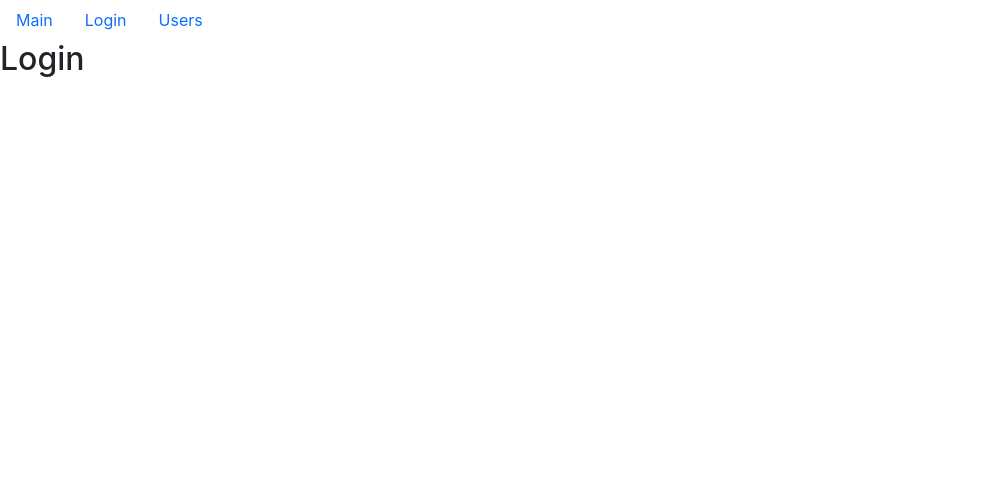
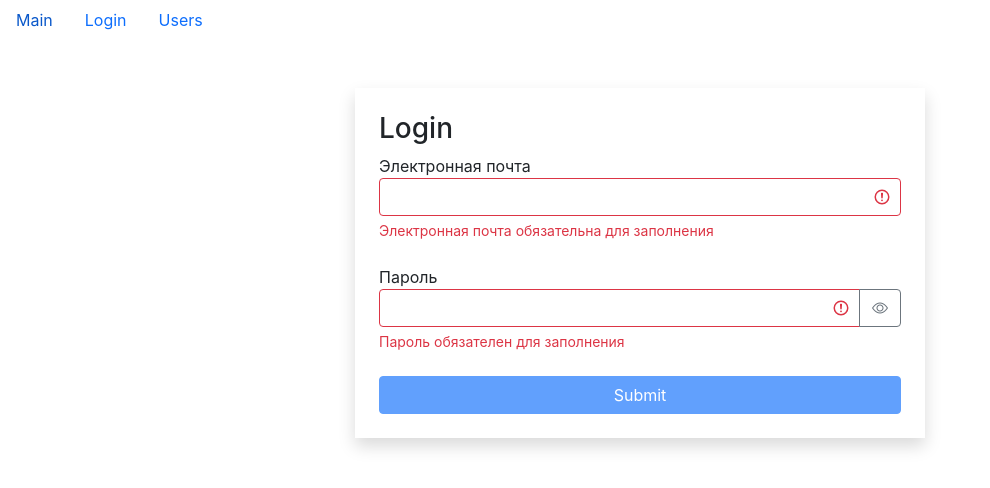
Before and after one commit to MarinaDreamwork/ReactModule-CourseProject, a React (Create React App) app: page /login in a window 1280 px wide. Shown: the top 488 px of the page, without its empty margins (0-990 px from the left). Built offline with nearby package versions, Linux system fonts and the light colour scheme.

Commit message:
Hometask#9 Part#1 Forms

```diff
--- /dev/null
+++ b/src/components/searchField.jsx
@@ -0,0 +1,21 @@
+import PropTypes from 'prop-types';
+
+const SearchField = ({ users, onSearchChange }) => {
+  const handleSearchChange = ({ target }) => {
+    if (target.value === '') return onSearchChange(null);
+    users.filter(user => user.name.toLowerCase().includes(target.value.trim().toLowerCase()) ? onSearchChange(user) : '');
+  };
+
+  return (
+    <div className="mb-3">
+      <input type="text" className="form-control" placeholder="Search..." onChange={handleSearchChange}/>
+    </div>
+  );
+};
+
+SearchField.propTypes = {
+  users: PropTypes.array.isRequired,
+  onSearchChange: PropTypes.func.isRequired
+};
+
+export default SearchField;
--- a/src/components/table.jsx
+++ b/src/components/table.jsx
@@ -2,11 +2,11 @@ import TableBody from './tableBody';
 import TableHeader from './tableHeader';
 import PropTypes from 'prop-types';
 
-const Table = ({ columns, onSort, selectedSort, data }) => {
+const Table = ({ columns, onSort, selectedSort, data, searchFieldData }) => {
   return (
     <table className='table table-hover'>
       <TableHeader columns={columns} {...{ onSort, selectedSort }}/>
-      <TableBody {...{ columns, data }}/>
+      <TableBody {...{ columns, data, searchFieldData }}/>
     </table>
   );
 };
@@ -15,7 +15,8 @@ Table.propTypes = {
   columns: PropTypes.object,
   onSort: PropTypes.func,
   selectedSort: PropTypes.object,
-  data: PropTypes.array
+  data: PropTypes.array,
+  searchFieldData: PropTypes.array
 };
 
 export default Table;
--- a/src/components/tableBody.jsx
+++ b/src/components/tableBody.jsx
@@ -2,7 +2,8 @@ import PropTypes from 'prop-types';
 import _ from 'lodash';
 import { Link } from 'react-router-dom';
 
-const TableBody = ({ data, columns }) => {
+const TableBody = ({ data, columns, searchFieldData }) => {
+  const isSearched = searchFieldData || data;
   const renderContent = (item, column) => {
     if (columns[column].component) {
       const component = columns[column].component;
@@ -17,16 +18,17 @@ const TableBody = ({ data, columns }) => {
     <>
       <tbody>
         {
-          data.map(item => <tr key={item._id}>
+          isSearched.map(item => <tr key={item._id}>
             {
               Object.keys(columns).map(column => (
                 columns[column].name === 'Имя'
-                  ? <ul key={column} className='nav'><li className='nav-item'><Link className='nav-link' to={`users/${item._id}`}> {renderContent(item, column)}</Link></li></ul>
+                  ? <Link key={item._id} className='nav-link' to={`users/${item._id}`}> {item.name}</Link>
                   : <td key={column}>
                     {renderContent(item, column)}
                   </td>))
             }
-          </tr>)
+          </tr>
+          )
         }
       </tbody>
     </>
@@ -35,6 +37,7 @@ const TableBody = ({ data, columns }) => {
 
 TableBody.propTypes = {
   data: PropTypes.array.isRequired,
-  columns: PropTypes.object.isRequired
+  columns: PropTypes.object.isRequired,
+  searchFieldData: PropTypes.array
 };
 export default TableBody;
--- /dev/null
+++ b/src/components/textField.jsx
@@ -0,0 +1,45 @@
+import PropTypes from 'prop-types';
+import { useState } from 'react';
+
+const TextField = ({ label, type, value, onChange, name, error }) => {
+  const [showPassword, setShowPassword] = useState(false);
+
+  const toggleShowPassword = () => {
+    setShowPassword(prevState => !prevState);
+  };
+
+  const getInputClasses = () => {
+    return 'form-control' + (error ? ' is-invalid' : '');
+  };
+  return (
+    <div className='mb-4'>
+      <label htmlFor={name}>{label}</label>
+      <div className='input-group has-validation'>
+        <input
+          className={getInputClasses()}
+          id={name}
+          type={showPassword ? 'text' : type}
+          value={value}
+          onChange={onChange}
+          name={name}
+        />
+        {type === 'password' && (<button className='btn btn-outline-secondary' onClick={toggleShowPassword}><i className={'bi bi-eye' + (showPassword ? '-slash' : '')}></i></button>)}
+        {error && <div className='invalid-feedback'>{error}</div>}
+      </div>
+    </div>
+  );
+};
+TextField.defaultProps = {
+  type: 'text'
+};
+
+TextField.propTypes = {
+  label: PropTypes.string,
+  type: PropTypes.string,
+  value: PropTypes.string,
+  onChange: PropTypes.func,
+  name: PropTypes.string,
+  error: PropTypes.string
+};
+
+export default TextField;
--- a/src/components/user.jsx
+++ b/src/components/user.jsx
@@ -4,7 +4,6 @@ import { useEffect, useState } from 'react';
 
 const User = () => {
   const [selectedUser, setSelectedUser] = useState([]);
-  const [userExistId, setUserExistId] = useState();
   const history = useHistory();
   const params = useParams();
   const { userId } = params;
@@ -17,15 +16,9 @@ const User = () => {
     api.users.getById(userId).then(data => setSelectedUser([data]));
   }, [selectedUser]);
 
-  useEffect(() => {
-    selectedUser
-      ? setUserExistId(selectedUser.find(user => user ? user._id === userId : null))
-      : <p>Loading...</p>;
-  });
-
   return (
     <>
-      { userExistId
+      { selectedUser.length > 0
         ? selectedUser.map(user => (
           <div key={user._id}>
             <h2>{user.name}</h2>
--- a/src/components/userTable.jsx
+++ b/src/components/userTable.jsx
@@ -3,7 +3,7 @@ import Bookmark from './bookMark';
 import QualitiesList from './qualitiesList';
 import Table from './table';
 
-const UserTable = ({ users, onSort, selectedSort, onToggleBookMark, onDelete }) => {
+const UserTable = ({ users, onSort, selectedSort, onToggleBookMark, onDelete, searchFieldData }) => {
   const columns = {
     name: { path: 'name', name: 'Имя' },
     qualities: { name: 'Качества', component: (user) => <QualitiesList qualities={user.qualities} /> },
@@ -16,7 +16,7 @@ const UserTable = ({ users, onSort, selectedSort, onToggleBookMark, onDelete })
 
   return (
     <>
-      <Table columns={columns} onSort={onSort} selectedSort={selectedSort} data={users}/>
+      <Table columns={columns} onSort={onSort} selectedSort={selectedSort} data={users} searchFieldData={searchFieldData}/>
     </>
   );
 };
@@ -26,7 +26,8 @@ UserTable.propTypes = {
   onSort: PropTypes.func.isRequired,
   selectedSort: PropTypes.object.isRequired,
   onToggleBookMark: PropTypes.func.isRequired,
-  onDelete: PropTypes.func.isRequired
+  onDelete: PropTypes.func.isRequired,
+  searchFieldData: PropTypes.array
 };
 
 export default UserTable;
--- a/src/components/users.jsx
+++ b/src/components/users.jsx
@@ -6,12 +6,14 @@ import SearchStatus from './searchStatus';
 import GroupList from './groupList';
 import UserTable from './userTable';
 import _ from 'lodash';
+import SearchField from './searchField';
 
 const Users = () => {
   const [currentPage, setCurrentPage] = useState(1);
   const [professions, setProfessions] = useState();
   const [selectedProf, setSelectedProf] = useState();
   const [users, setUsers] = useState();
+  const [searchFieldData, setSearchFieldData] = useState();
   const pageSize = 6;
 
   const [sortBy, setSortBy] = useState({ path: 'name', order: 'asc', caret: 'bi bi-caret-up-fill', currentTH: 'name' });
@@ -26,6 +28,10 @@ const Users = () => {
 
   const handleSort = (item) => {
     setSortBy(item);
+  };
+
+  const handleSearchField = (user) => {
+    user ? setSearchFieldData([user]) : setSearchFieldData();
   };
 
   useEffect(() => {
@@ -50,7 +56,7 @@ const Users = () => {
       : users;
 
     const sortedUsers = _.orderBy(filteredUsers, [sortBy.path], [sortBy.order]);
-    const count = filteredUsers.length;
+    const count = (searchFieldData && (searchFieldData.length)) || filteredUsers.length;
     const partOfUsers = paginate(sortedUsers, pageSize, currentPage);
 
     const handleDelete = (userId) => {
@@ -80,7 +86,13 @@ const Users = () => {
           </div>)}
         <div className='d-flex flex-column'>
           <SearchStatus length={count} />
-          <UserTable users={partOfUsers} onSort={handleSort} selectedSort={sortBy} onDelete={handleDelete} onToggleBookMark={onToggleBookMark} />
+          <SearchField users={users} onSearchChange={handleSearchField}/>
+          <UserTable users={partOfUsers}
+            onSort={handleSort}
+            selectedSort={sortBy}
+            onDelete={handleDelete}
+            onToggleBookMark={onToggleBookMark}
+            searchFieldData={searchFieldData}/>
           <Pagination
             usersCount={count}
             pageSize={pageSize}
--- a/src/layout/login.jsx
+++ b/src/layout/login.jsx
@@ -1,6 +1,89 @@
+import { useEffect, useState } from 'react';
+import TextField from '../components/textField';
+import { validator } from '../utils/validator';
+
 const Login = () => {
+  const [data, setData] = useState({ email: '', password: '' });
+  const [errors, setErrors] = useState({});
+
+  const handleChange = ({ target }) => {
+    setData((prevState) => ({
+      ...prevState,
+      [target.name]: target.value
+    }));
+  };
+
+  const handleSubmit = (e) => {
+    e.preventDefault();
+    const isValid = validate();
+    if (!isValid) return;
+    console.log(data);
+  };
+
+  const validate = () => {
+    const errors = validator(data, validatorConfig);
+    setErrors(errors);
+    return Object.keys(errors).length === 0;
+  };
+
+  const isValid = Object.keys(errors).length === 0;
+
+  const validatorConfig = {
+    email: {
+      isRequired: {
+        message: 'Электронная почта обязательна для заполнения'
+      },
+      isEmail: {
+        message: 'Email введен некорректно'
+      }
+    },
+    password: {
+      isRequired: {
+        message: 'Пароль обязателен для заполнения'
+      },
+      isCapitalLetter: {
+        message: 'Пароль должен содержать хотя бы одну заглавную букву'
+      },
+      isContainDigit: {
+        message: 'Пароль должен содержать минимум одну цифру'
+      },
+      min: {
+        message: 'Пароль должен состоять минимум из восьми символов',
+        value: 8
+      }
+    }
+  };
+
+  useEffect(() => {
+    validate();
+  }, [data]);
+
   return (
-    <h2>Login</h2>
+    <div className='container mt-5'>
+      <div className='row'>
+        <div className='col-md-6 offset-md-3 shadow p-4'>
+          <h3>Login</h3>
+          <form onSubmit={handleSubmit}>
+            <TextField
+              label='Электронная почта'
+              value={data.email}
+              onChange={handleChange}
+              name='email'
+              error={errors.email}
+            />
+            <TextField
+              label='Пароль'
+              value={data.password}
+              onChange={handleChange}
+              name='password'
+              type='password'
+              error={errors.password}
+            />
+            <button className='btn btn-primary w-100 mx-auto' disabled={!isValid}>Submit</button>
+          </form>
+        </div>
+      </div>
+    </div>
   );
 };
 
--- /dev/null
+++ b/src/utils/validator.js
@@ -0,0 +1,42 @@
+export function validator (data, config) {
+  const errors = {};
+  let validatorStatus;
+  function validate (validateMethod, data, config) {
+    switch (validateMethod) {
+    case 'isRequired':
+      validatorStatus = data.trim() === '';
+      break;
+    case 'isEmail': {
+      const emailRegExp = /^\S+@\S+\.\S+$/g;
+      validatorStatus = !emailRegExp.test(data);
+      break;
+    }
+    case 'isCapitalLetter': {
+      const capitalLetterRegExp = /[A-Z]+/g;
+      validatorStatus = !capitalLetterRegExp.test(data);
+      break;
+    }
+    case 'isContainDigit': {
+      const digitRegExp = /\d+/g;
+      validatorStatus = !digitRegExp.test(data);
+      break;
+    }
+    case 'min': {
+      validatorStatus = data.length < config.value;
+      break;
+    }
+    default:
+      break;
+    }
+    if (validatorStatus) return config.message;
+  }
+  for (const fieldName in data) {
+    for (const validateMethod in config[fieldName]) {
+      const error = validate(validateMethod, data[fieldName], config[fieldName][validateMethod]);
+      if (error && !errors[fieldName]) {
+        errors[fieldName] = error;
+      };
+    }
+  }
+  return errors;
+};
```
